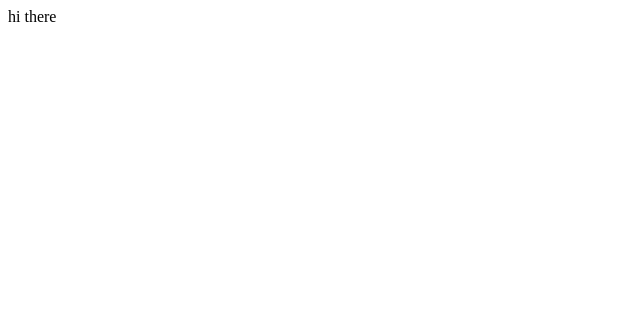
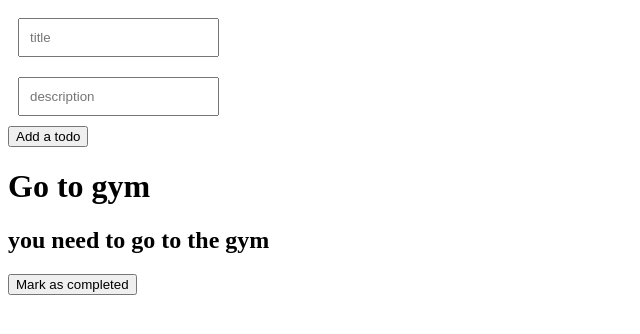
Before and after one commit to rshdhere/todo-app, a React (Vite) app in the folder frontend/: page / in a window 1280 px wide. Shown: the top 334 px of the page, without its empty margins (0-640 px from the left). Built offline with nearby package versions, Linux system fonts and the light colour scheme.

Commit message:
rendering the todos from components -> Todos.jsx

```diff
--- a/frontend/src/App.jsx
+++ b/frontend/src/App.jsx
@@ -2,13 +2,16 @@
 import reactLogo from './assets/react.svg'
 import viteLogo from '/vite.svg'
 import './App.css'
+import { CreateTodo } from './components/CreateTodo'
+import { Todos } from './components/Todos'
 
 function App() {
 
   return (
     <>
       <div>
-        hi there
+        <CreateTodo></CreateTodo>
+        <Todos></Todos>
       </div>
     </>
   )
--- a/frontend/src/components/CreateTodo.jsx
+++ b/frontend/src/components/CreateTodo.jsx
@@ -1,7 +1,13 @@
 export function CreateTodo(){
     return <div>
-        <input type="text" placeholder="title"/> <br></br>
-        <input type="text" placeholder="description"/> <br></br>
+        <input style = {{
+            padding : 10,
+            margin : 10
+        }} type="text" placeholder="title"/> <br></br>
+        <input style = {{
+            padding : 10,
+            margin : 10
+        }} type="text" placeholder="description"/> <br></br>
 
         <button> Add a todo</button>
     </div>
--- /dev/null
+++ b/frontend/src/components/Todos.jsx
@@ -0,0 +1,7 @@
+export function Todos(){
+    return <div>
+        <h1>Go to gym</h1>
+        <h2>you need to go to the gym</h2>
+        <button>Mark as completed</button>
+    </div>
+}
```
